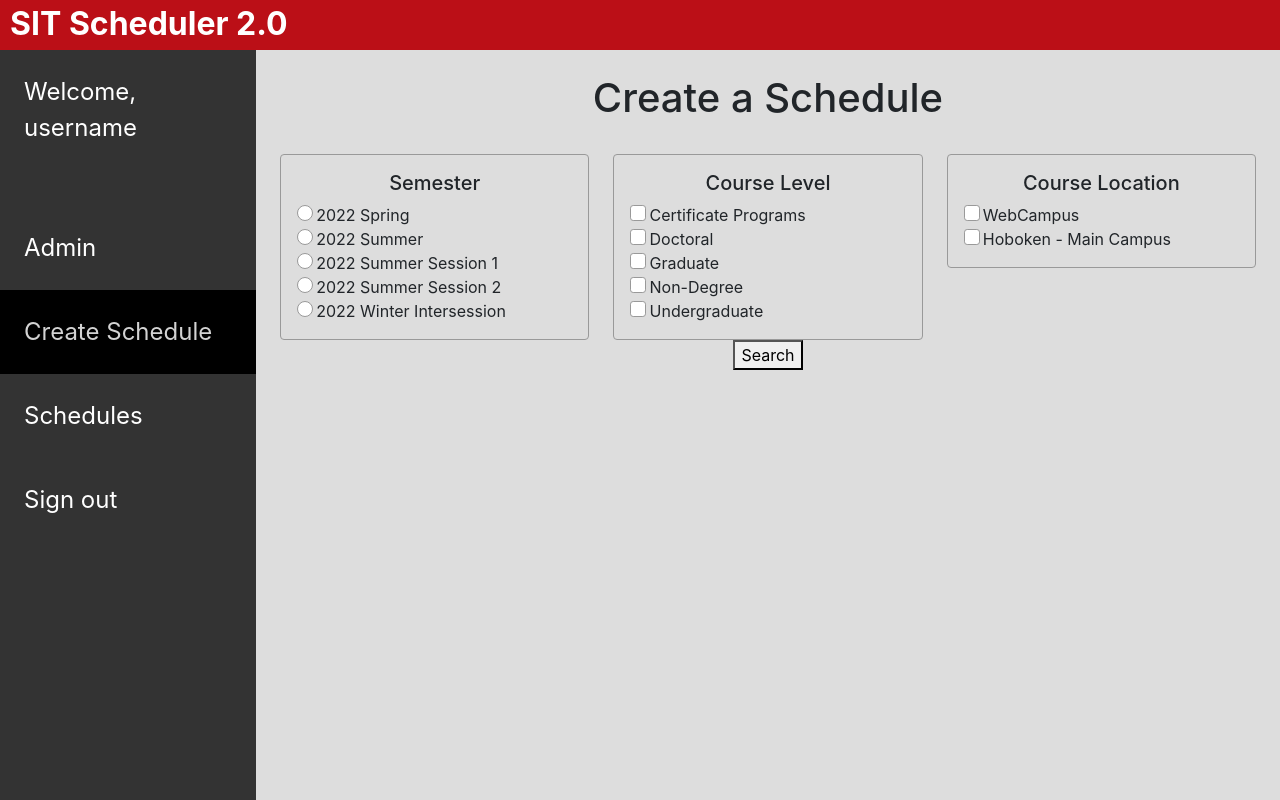
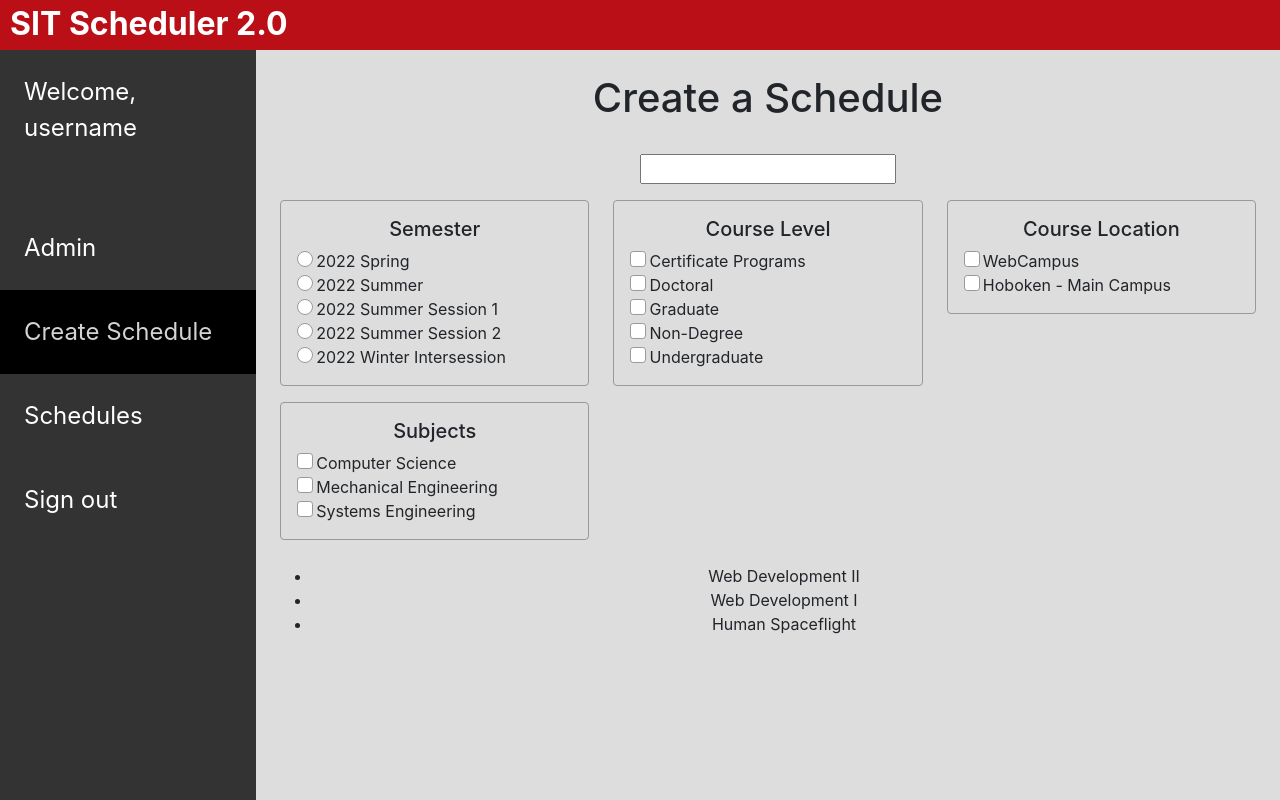
Before and after one commit to prashantmall1997/CS_554_FinalProject, a React (Create React App) app in the folder client/: page /createschedule in a window 1280 px wide. Built offline with nearby package versions, Linux system fonts and the light colour scheme.

Commit message:
added some of the search filters

```diff
--- a/client/src/components/CreateSchedule.js
+++ b/client/src/components/CreateSchedule.js
@@ -3,17 +3,99 @@ import "../App.css";
 import { Table, Button, Row, Col, Card } from "react-bootstrap";
 
 export function CreateSchedule() {
+    const [search, setSearch] = useState({
+        courseName: "",
+        semester: "",
+        level: []
+    });
+    const [softRefresh, setSoftRefresh] = useState(false);
 
     const academicLevels = ["Certificate Programs", "Doctoral", "Graduate", "Non-Degree", "Undergraduate"];
     const courseLocations = ["WebCampus", "Hoboken - Main Campus"];
     const semesters = ["2022 Spring", "2022 Summer", "2022 Summer Session 1", "2022 Summer Session 2", "2022 Winter Intersession"];
+    const subjects = ["Computer Science", "Mechanical Engineering", "Systems Engineering"];
+
+    const courseData = [
+        {
+            subject: "Computer Science",
+            number: 554,
+            name: "Web Development II",
+            level: "Graduate",
+            semester: "2022 Spring"
+        },
+        {
+            subject: "Computer Science",
+            number: 546,
+            name: "Web Development I",
+            level: "Undergraduate",
+            semester: "2022 Spring"
+        },
+        {
+            subject: "Systems Engineering",
+            number: 635,
+            name: "Human Spaceflight",
+            level: "Graduate",
+            semester: "2022 Summer"
+        }
+    ]
+
+    const handleTextSearch = (e) => {
+        setSearch({
+            courseName: e.target.value,
+            semester: search.semester,
+            level: search.level
+        });
+    };
+
+    const handleSemesterSearch = (e) => {
+        setSearch({
+            courseName: search.courseName,
+            semester: e.target.value,
+            level: search.level
+        });
+    };
+
+    const handleLevelSearch = (e) => {
+        let arr = [...search.level, e.target.value];
+        if (search.level.includes(e.target.value)) {
+            arr = arr.filter(val => val !== e.target.value);
+        }
+
+        setSearch({
+            courseName: search.courseName,
+            semester: search.semester,
+            level: arr
+        });
+    };
+
+    let courses = courseData;
+    let courseSearch = search.courseName.trim().toLowerCase();
+
+    if (courseSearch.length > 0) {
+      courses = courses.filter(val => val.name.toLowerCase().match(courseSearch));
+    }
+
+    courseSearch = search.semester.trim().toLowerCase();
+    if (courseSearch.length > 0) {
+        courses = courses.filter(val => val.semester.toLowerCase().match(courseSearch));
+    }
+
+    courseSearch = search.level;
+    if (courseSearch.length > 0) {
+        courses = courses.filter(val => courseSearch.includes(val.level));
+    }
 
     const courseForm = () => {
         return (
             <form>
+                <input
+                    onChange={(e) => handleTextSearch(e)}
+                    id="courseKeywords"
+                    name="courseKeywords"
+                />
                 <Row xs={1} sm={2} md={3} lg={3} xl={3}>
                     <Col>
-                        <Card className="p-3 schedule-form-card">
+                        <Card className="p-3 mt-3 schedule-form-card">
                             <Card.Title className="text-center">Semester</Card.Title>
                             {semesters.map((semester) =>
                                 <div>
@@ -22,6 +104,7 @@ export function CreateSchedule() {
                                         id={semester.replace(" ", "").toLowerCase}
                                         name="semester"
                                         value={semester}
+                                        onChange={(e) => handleSemesterSearch(e)}
                                     />
                                     <label for="semester">{semester}</label>
                                     <br />
@@ -30,24 +113,25 @@ export function CreateSchedule() {
                         </Card>
                     </Col>
                     <Col>
-                        <Card className="p-3 schedule-form-card">
+                        <Card className="p-3 mt-3 schedule-form-card">
                             <Card.Title className="text-center">Course Level</Card.Title>
                             {academicLevels.map((level) =>
                                 <div>
                                     <input
                                         type="checkbox"
                                         id={level.replace(" ", "").toLowerCase}
-                                        name={level.replace(" ", "").toLowerCase}
+                                        name={level.toLowerCase}
                                         value={level}
+                                        onChange={(e) => handleLevelSearch(e)}
                                     />
-                                    <label for={level.replace(" ", "").toLowerCase}>{level}</label>
+                                    <label for={level.toLowerCase}>{level}</label>
                                     <br />
                                 </div>
                             )}
                         </Card>
                     </Col>
                     <Col>
-                        <Card className="p-3 schedule-form-card">
+                        <Card className="p-3 mt-3 schedule-form-card">
                             <Card.Title className="text-center">Course Location</Card.Title>
                             {courseLocations.map((location) =>
                                 <div>
@@ -63,8 +147,28 @@ export function CreateSchedule() {
                             )}
                         </Card>
                     </Col>
+                    <Col>
+                        <Card className="p-3 mt-3 schedule-form-card">
+                            <Card.Title className="text-center">Subjects</Card.Title>
+                            {subjects.map((subject) =>
+                                <div>
+                                    <input
+                                        type="checkbox"
+                                        id={subject.replace(" ", "").toLowerCase}
+                                        name={subject.replace(" ", "").toLowerCase}
+                                        value={subject}
+                                    />
+                                    <label for={subject.replace(" ", "").toLowerCase}>{subject}</label>
+                                    <br />
+                                </div>
+                            )}
+                        </Card>
+                    </Col>
                 </Row>
-                <button>Search</button>
+                <br />
+                <ul>
+                    {courses.map(course => <li>{course.name}</li>)}
+                </ul>
 			</form>
         );
     }
```
